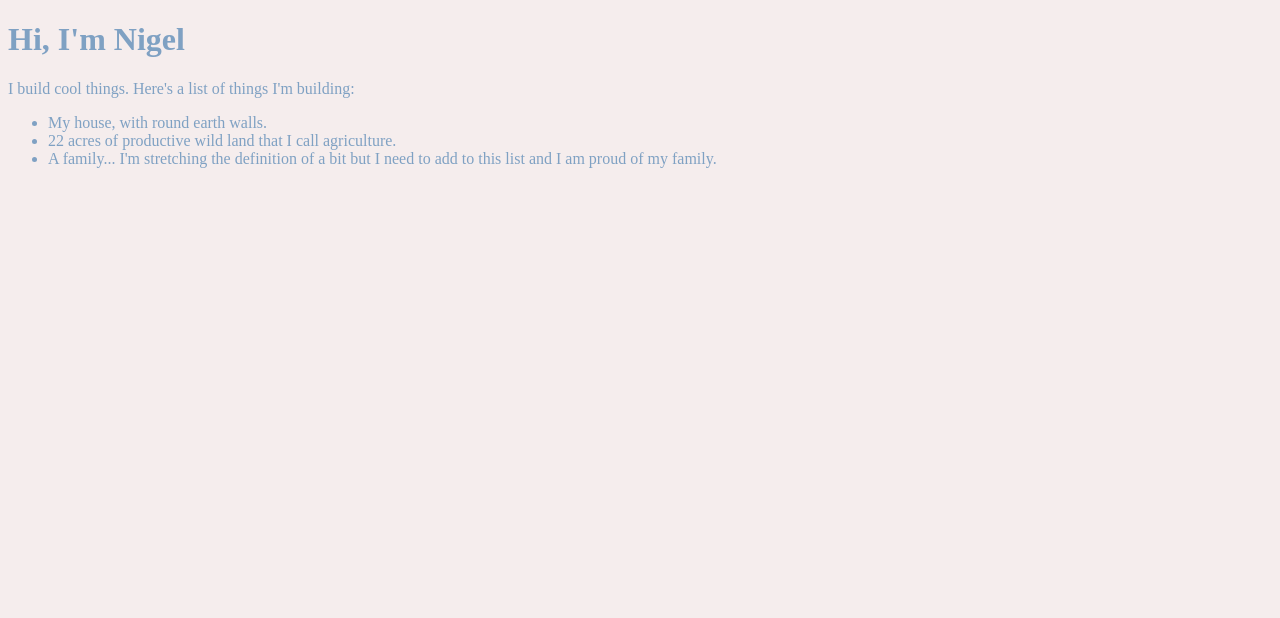
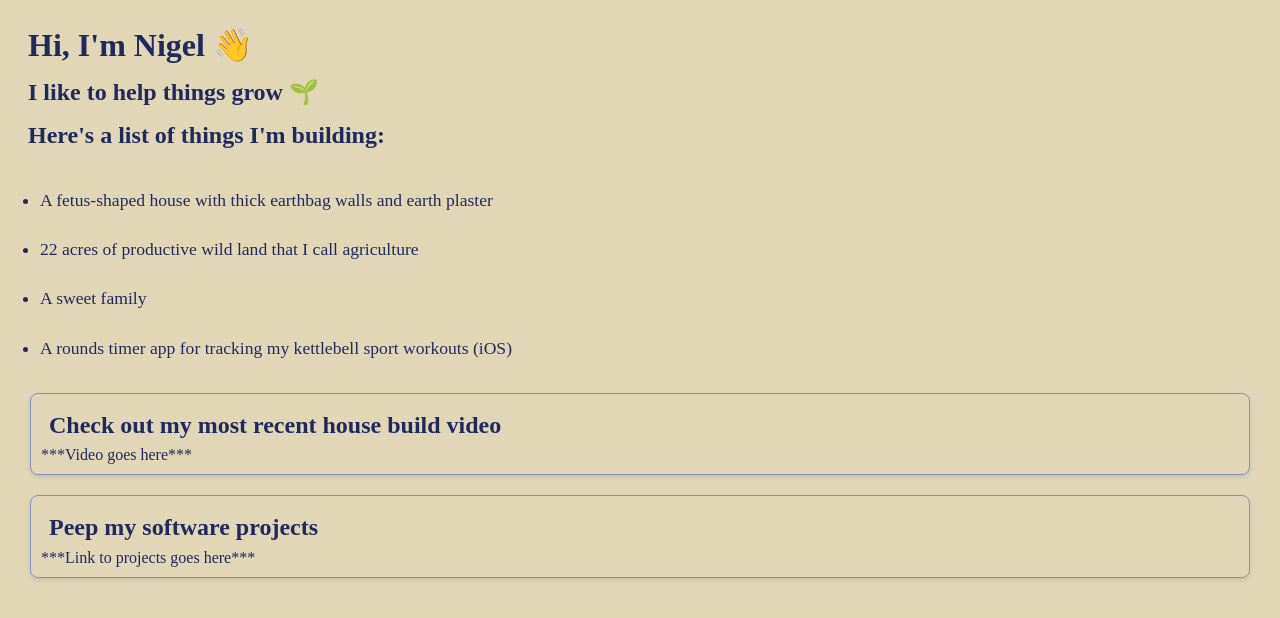
Before and after one commit to jwnigel/HardinessZoneWebApp, a plain HTML site: page index.html in a window 1280 px wide. Drawn offline with Linux system fonts and the light colour scheme.

Commit message:
added some styling

```diff
--- a/index.html
+++ b/index.html
@@ -7,12 +7,26 @@
     <link rel="stylesheet" href="styles.css">
 </head>
 <body>
-    <h1>Hi, I'm Nigel</h1>
-    I build cool things. Here's a list of things I'm building:
+    <h1>Hi, I'm Nigel 👋</h1>
+    <h2>I like to help things grow 🌱</h2>
+    <h2>Here's a list of things I'm building:</h2>
      <ul>
-        <li>My house, with round earth walls.</li>
-        <li>22 acres of productive wild land that I call agriculture.</li>
-        <li>A family... I'm stretching the definition of a bit but I need to add to this list and I am proud of my family.</li>
+        <li>A fetus-shaped house with thick earthbag walls and earth plaster</li>
+        <li>22 acres of productive wild land that I call agriculture</li>
+        <li>A sweet family</li>
+        <li>A rounds timer app for tracking my kettlebell sport workouts (iOS)</li>
      </ul>
+
+     <div class="box">
+        <h2>Check out my most recent house build video</h2>
+        <p>***Video goes here***</p>
+     </div>
+
+     <div class="box">
+        <h2>Peep my software projects</h2>
+        <p>***Link to projects goes here***</p>
+     </div>
+
 </body>
+
 </html>
--- a/styles.css
+++ b/styles.css
@@ -1,15 +1,45 @@
 :root {
     --light-color-1: #F5EDED;
-    --light-color-2: #E2DAD6;
-    --dark-color-1: #7FA1C3;
-    --dark-color-2: #7FA1C3;
+    --light-color-2: #E1D7B7;
+    --dark-color-1: #1E2A5E;
+    --dark-color-2: #55679C;
+    --dark-color-3: #7C93C3
 }
 
-body {
-    background-color: var(--light-color-1);
-    color: var(--dark-color-1)
+/* CSS Reset */
+* {
+    margin: 0;
+    padding: 0;
+    box-sizing: border-box;
 }
 
-h1 {
-    color: var(--dark-color-2)
+
+body {
+    background-color: var(--light-color-2);
+    color: var(--dark-color-1);
+    margin: 10px;
+    padding: 10px
 }
+
+
+h1, h2 {
+    text-align: left;
+    color: var(--dark-color-1);
+    line-height: 1.1;
+    padding: 8px
+}
+
+
+ul {
+    line-height: 2.8;
+    margin: 20px;
+    font-size: 1.1em;
+}
+
+.box {
+    border: 1px solid var(--dark-color-3);
+    padding: 10px;
+    margin: 20px 10px;
+    border-radius: 8px;
+    box-shadow: 0 2px 4px rgba(0,0,0, 0.1);
+}
```
